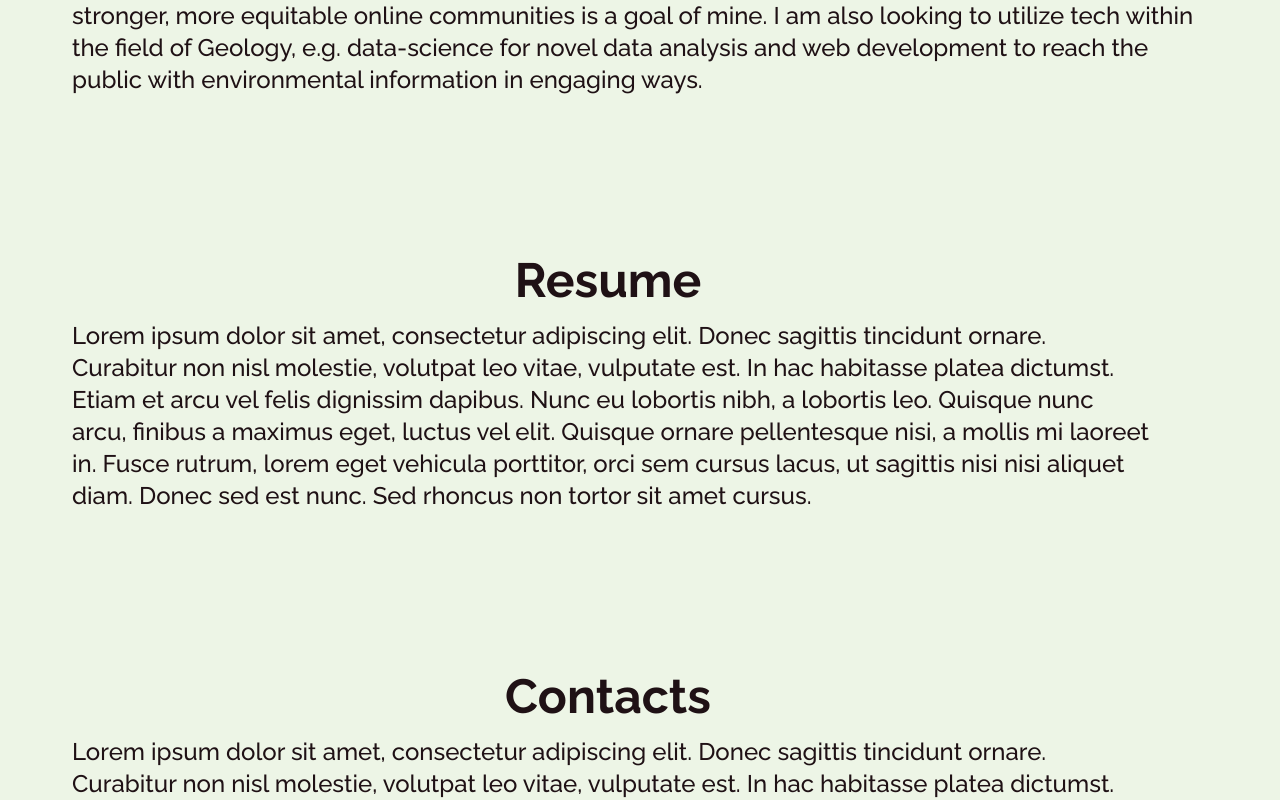
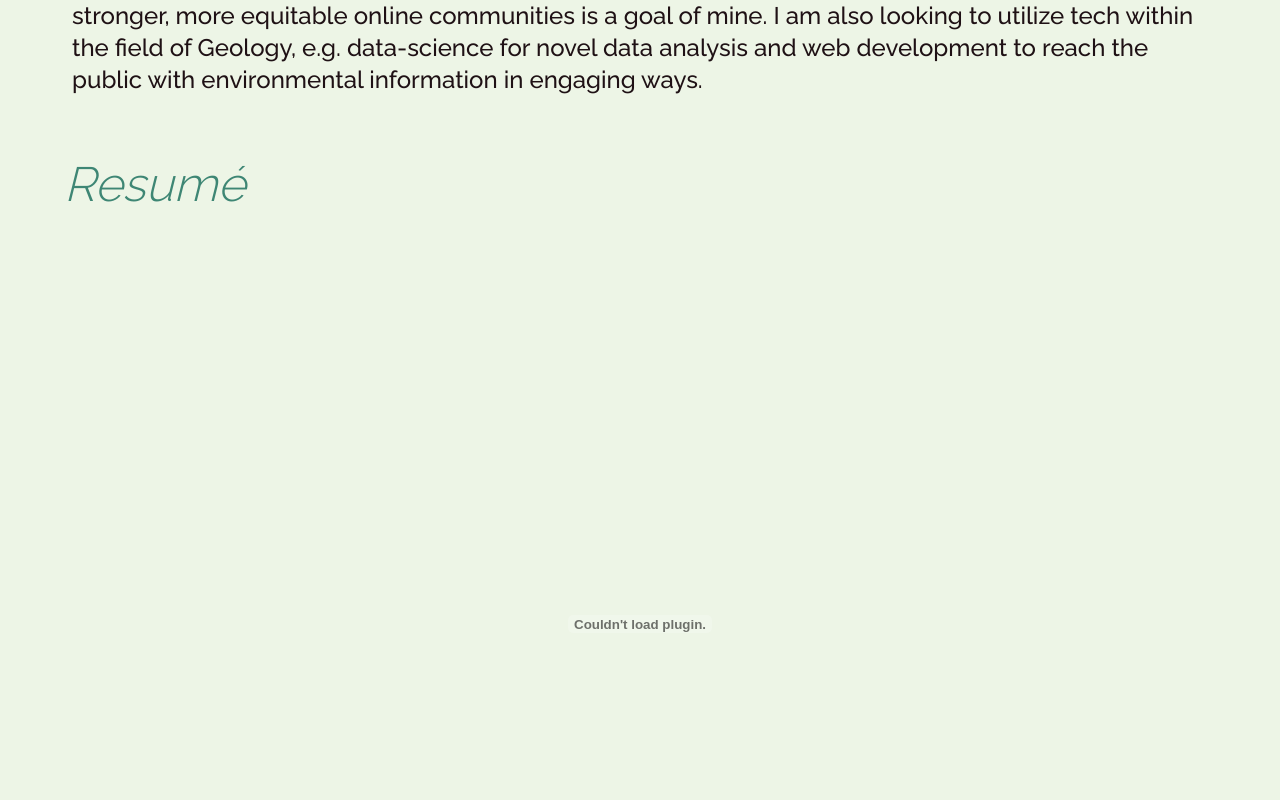
Before and after one commit to Lawhornmatt/PurseReachSnow, a Next.js app: page / in a window 1280 px wide. Shown: the part 1628-2428 px from the top of the page. Built offline with nearby package versions, Linux system fonts and the light colour scheme.

Commit message:
Resume Embed
Stylized Resume section. Section displays a resume hosted in the public directory

```diff
--- a/components/mainSections/projects.tsx
+++ b/components/mainSections/projects.tsx
@@ -26,7 +26,7 @@ export default function Projects() {
 
         <SkillList />
 
-        <div id='bio' className='col-span-2 lg:col-span-3 flex flex-col'>
+        <article id='bio' className='scroll-mt-20 col-span-2 lg:col-span-3 flex flex-col'>
           <h2 className='mb-4 text-cymru italic flex-1 font-light text-md text-left xsml:text-xl'>
             A gist of what I do:
           </h2>
@@ -45,7 +45,7 @@ export default function Projects() {
             online communities is a goal of mine. I am also looking to utilize tech within the field of Geology, e.g. data-science
             for novel data analysis and web development to reach the public with environmental information in engaging ways.
           </p>
-        </div>
+        </article>
 
       </section>
     )
--- a/components/mainSections/resume.tsx
+++ b/components/mainSections/resume.tsx
@@ -1,10 +1,11 @@
 export default function Resume() {
   return (
-    <section id="resume" className="scroll-mt-20 flex sm:pl-16 sm:pt-32 sm:pr-32 sm:font-medium sm:text-4xl">
-      <article className="mt-4 mb-4">
-        <h1 className="mb-4 flex-1 font-bold text-4xl text-center xsml:text-5xl">Resume</h1>
-        <p className="text-2xl text-center xsml:text-left xsml:ml-2">Lorem ipsum dolor sit amet, consectetur adipiscing elit. Donec sagittis tincidunt ornare. Curabitur non nisl molestie, volutpat leo vitae, vulputate est. In hac habitasse platea dictumst. Etiam et arcu vel felis dignissim dapibus. Nunc eu lobortis nibh, a lobortis leo. Quisque nunc arcu, finibus a maximus eget, luctus vel elit. Quisque ornare pellentesque nisi, a mollis mi laoreet in. Fusce rutrum, lorem eget vehicula porttitor, orci sem cursus lacus, ut sagittis nisi nisi aliquet diam. Donec sed est nunc. Sed rhoncus non tortor sit amet cursus.</p>
-      </article>
+    <section id="resume" className="scroll-mt-20 flex flex-col px-4 mt-16 mb-4 sm:px-16">
+      <h1 className="text-virid italic grow mb-4 font-light text-4xl text-left xsml:text-5xl">
+        Resumé
+      </h1>
+
+      <embed src="/resume.pdf" className="h-[50vh] sm:h-[75vh] w-full lg:h-screen lg:w-5/6 self-center"/>
     </section>
   )
 };
```
Also changed, not shown: 1 other file (tests, documents, lock files or other folders).
